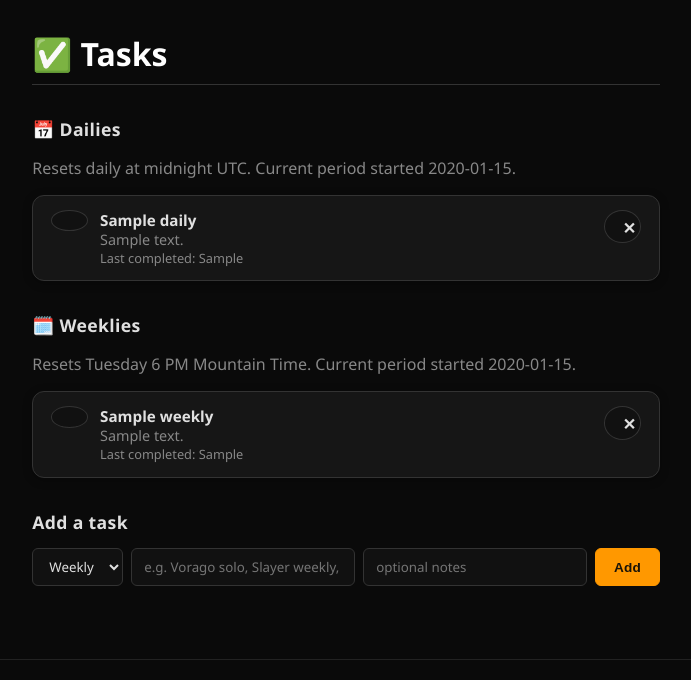
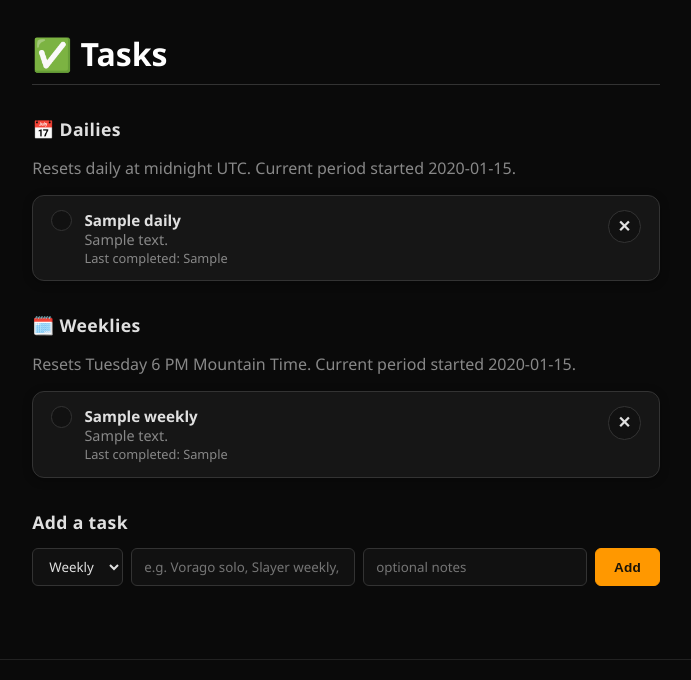
Before and after one commit to Jake-Porter/rsdash, a FastAPI app: template app/templates/weekly.html in a window 1280 px wide. Shown: the part 83-763 px from the top of the page, without its empty margins (294-985 px from the left). Run offline with FastAPI, Linux system fonts and the light colour scheme; the template is opened without the code that fills it: most values are stand-ins (such as "Sample title", 1, 10 or a date in 2020); parts of the project's set-up code (start-up, migrations or seed data) failed here and were passed over.

Commit message:
Fix toggle button glyph centering
Default button padding/line-height left the checkmark off-center once
.check-btn was shrunk — not noticeable at the old larger size, but
obvious in the smaller circle. Added explicit flexbox centering.

Co-Authored-By: Claude Sonnet 5 <noreply@anthropic.com>

```diff
--- a/app/static/style.css
+++ b/app/static/style.css
@@ -233,6 +233,11 @@ tr:hover td { background: var(--bg-hover); }
 .update-form input { flex: 1; }
 
 .check-btn, .delete-btn {
+    display: inline-flex;
+    align-items: center;
+    justify-content: center;
+    padding: 0;
+    line-height: 1;
     background: var(--bg-input);
     border: 1px solid var(--border);
     border-radius: 50%;
```
